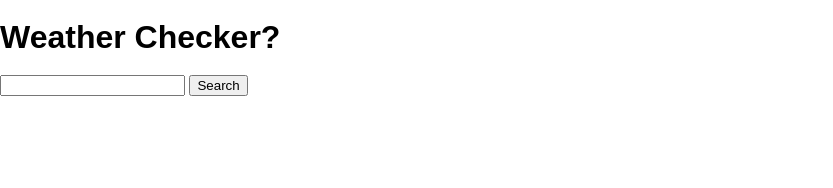
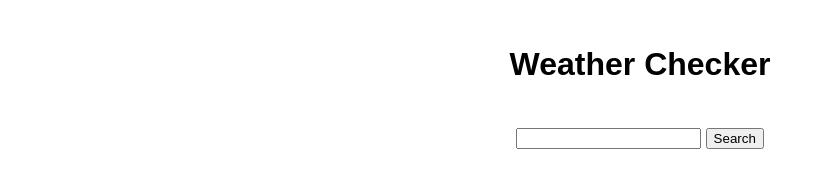
Before and after one commit to floh1695/weather-checker, a website: page public/index.html in a window 1280 px wide. Shown: the whole page, without its empty margins (0-833 px from the left). Drawn offline with nearby package versions, Linux system fonts and the light colour scheme; files that its build step writes are made by us from their sources.

Commit message:
Basic styling

```diff
--- a/public/index.html
+++ b/public/index.html
@@ -1,5 +1,5 @@
 <!DOCTYPE html>
-<html>
+<html class="html">
 
 <head lang="en">
   <meta charset="UTF-8">
@@ -8,12 +8,12 @@
   <link rel="stylesheet" href="./out/css/screen.css">
 </head>
 
-<body>
+<body class="body">
   <header class="hero">
     <h1 class="titleHeader">Weather Checker</h1>
   </header>
 
-  <section class="centerContainer">
+  <section class="center-container">
     <section id="inputContainer" class="input-container">
       <input type="text" id="searchBar">
       <button id="searchButton">Search</button>
--- a/public/src/js/main.js
+++ b/public/src/js/main.js
@@ -1,5 +1,4 @@
 const main = () => {
-  document.querySelector('h1').textContent += '?';
 };
 
 document.addEventListener('DOMContentLoaded', main);
--- a/public/src/sass/screen.scss
+++ b/public/src/sass/screen.scss
@@ -1,9 +1,29 @@
-html {
-  height: 100%;
+.html {
+    height: 100%;
 }
 
-body {
-  margin: 0;
-  min-height: 100%;
-  font: 16px / 1 sans-serif;
+.body {
+    display: flex;
+    flex-direction: column;
+    justify-content: center;
+    align-items: center;
+    margin: 0;
+    min-height: 100%;
+    font: 16px / 1 sans-serif;
 }
+
+.hero {
+    // border: .1em solid grey;
+    margin: 1em;
+}
+
+.titleHeader {
+    margin: 1em;
+}
+
+.center-container {
+    display: flex;
+    flex-direction: column;
+    align-items: center;
+    flex-grow: 1;
+}
```
